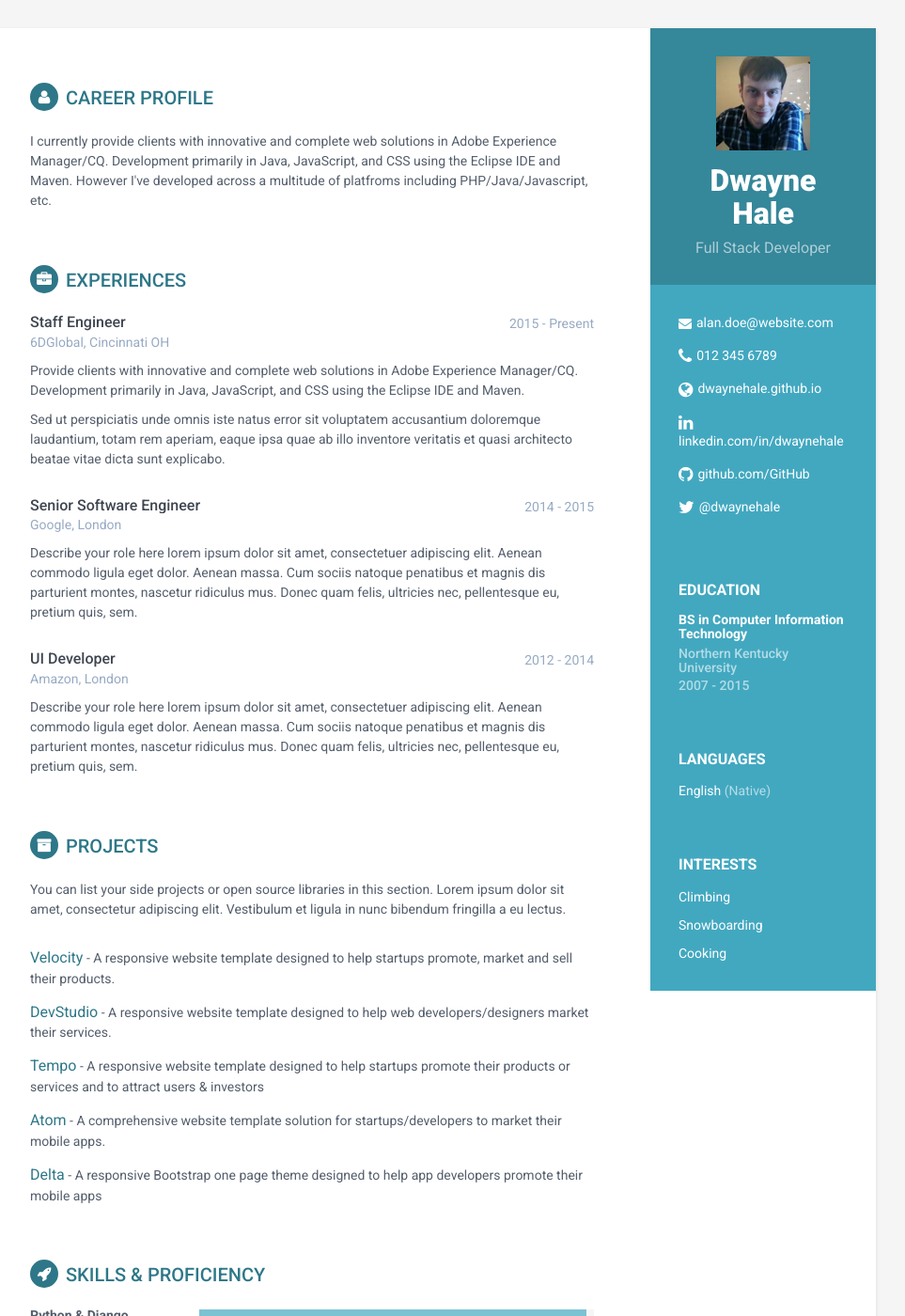
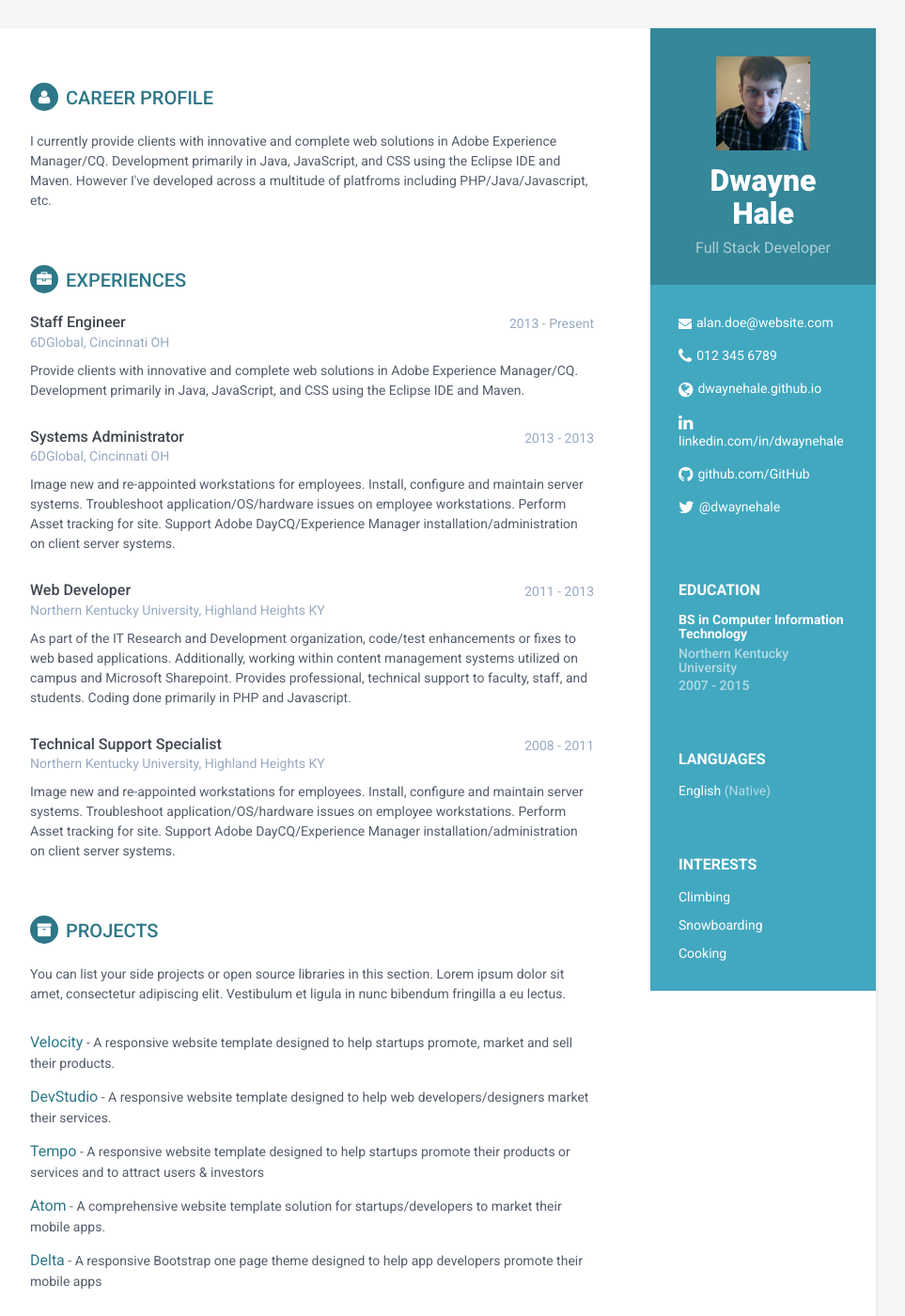
Before and after one commit to dwaynehale/dwaynehale.github.io, a Jekyll site: the page built from index.html, in a window 1280 px wide and 1400 px high. Shown: the whole window at 94% size, without its empty margins (188-1151 px from the left). Built offline with Jekyll 4.4.1, drawn with Linux system fonts in a browser that asks for light colours.

Commit message:
prettied up experience.

```diff
--- a/_includes/experience.html
+++ b/_includes/experience.html
@@ -5,41 +5,50 @@
                     <div class="meta">
                         <div class="upper-row">
                             <h3 class="job-title">Staff Engineer</h3>
-                            <div class="time">2015 - Present</div>
+                            <div class="time">2013 - Present</div>
                         </div><!--//upper-row-->
                         <div class="company">6DGlobal, Cincinnati OH</div>
                     </div><!--//meta-->
                     <div class="details">
                         <p>Provide clients with innovative and complete web solutions in Adobe Experience Manager/CQ. Development primarily in Java, JavaScript, and CSS using the Eclipse IDE and Maven.</p>
-                        <p>Sed ut perspiciatis unde omnis iste natus error sit voluptatem accusantium doloremque laudantium, totam rem aperiam, eaque ipsa quae ab illo inventore veritatis et quasi architecto beatae vitae dicta sunt explicabo. </p>
                     </div><!--//details-->
                 </div><!--//item-->
 
                 <div class="item">
                     <div class="meta">
                         <div class="upper-row">
-                            <h3 class="job-title">Senior Software Engineer</h3>
-                            <div class="time">2014 - 2015</div>
+                            <h3 class="job-title">Systems Administrator</h3>
+                            <div class="time">2013 - 2013</div>
                         </div><!--//upper-row-->
-                        <div class="company">Google, London</div>
+                        <div class="company">6DGlobal, Cincinnati OH</div>
                     </div><!--//meta-->
                     <div class="details">
-                        <p>Describe your role here lorem ipsum dolor sit amet, consectetuer adipiscing elit. Aenean commodo ligula eget dolor. Aenean massa. Cum sociis natoque penatibus et magnis dis parturient montes, nascetur ridiculus mus. Donec quam felis, ultricies nec, pellentesque eu, pretium quis, sem.</p>
-
+                        <p>Image new and re-appointed workstations for employees. Install, configure and maintain server systems. Troubleshoot application/OS/hardware issues on employee workstations. Perform Asset tracking for site. Support Adobe DayCQ/Experience Manager installation/administration on client server systems.</p>
                     </div><!--//details-->
                 </div><!--//item-->
 
                 <div class="item">
                     <div class="meta">
                         <div class="upper-row">
-                            <h3 class="job-title">UI Developer</h3>
-                            <div class="time">2012 - 2014</div>
+                            <h3 class="job-title">Web Developer</h3>
+                            <div class="time">2011 - 2013</div>
                         </div><!--//upper-row-->
-                        <div class="company">Amazon, London</div>
+                        <div class="company">Northern Kentucky University, Highland Heights KY</div>
                     </div><!--//meta-->
                     <div class="details">
-                        <p>Describe your role here lorem ipsum dolor sit amet, consectetuer adipiscing elit. Aenean commodo ligula eget dolor. Aenean massa. Cum sociis natoque penatibus et magnis dis parturient montes, nascetur ridiculus mus. Donec quam felis, ultricies nec, pellentesque eu, pretium quis, sem.</p>
+                        <p>As part of the IT Research and Development organization, code/test enhancements or fixes to web based applications. Additionally, working within content management systems utilized on campus and Microsoft Sharepoint. Provides professional, technical support to faculty, staff, and students. Coding done primarily in PHP and Javascript.</p>
                     </div><!--//details-->
                 </div><!--//item-->
-
+                <div class="item">
+                    <div class="meta">
+                        <div class="upper-row">
+                            <h3 class="job-title">Technical Support Specialist</h3>
+                            <div class="time">2008 - 2011</div>
+                        </div><!--//upper-row-->
+                        <div class="company">Northern Kentucky University, Highland Heights KY</div>
+                    </div><!--//meta-->
+                    <div class="details">
+                        <p>Image new and re-appointed workstations for employees. Install, configure and maintain server systems. Troubleshoot application/OS/hardware issues on employee workstations. Perform Asset tracking for site. Support Adobe DayCQ/Experience Manager installation/administration on client server systems.</p>
+                    </div><!--//details-->
+                </div><!--//item-->
             </section><!--//section-->
```
